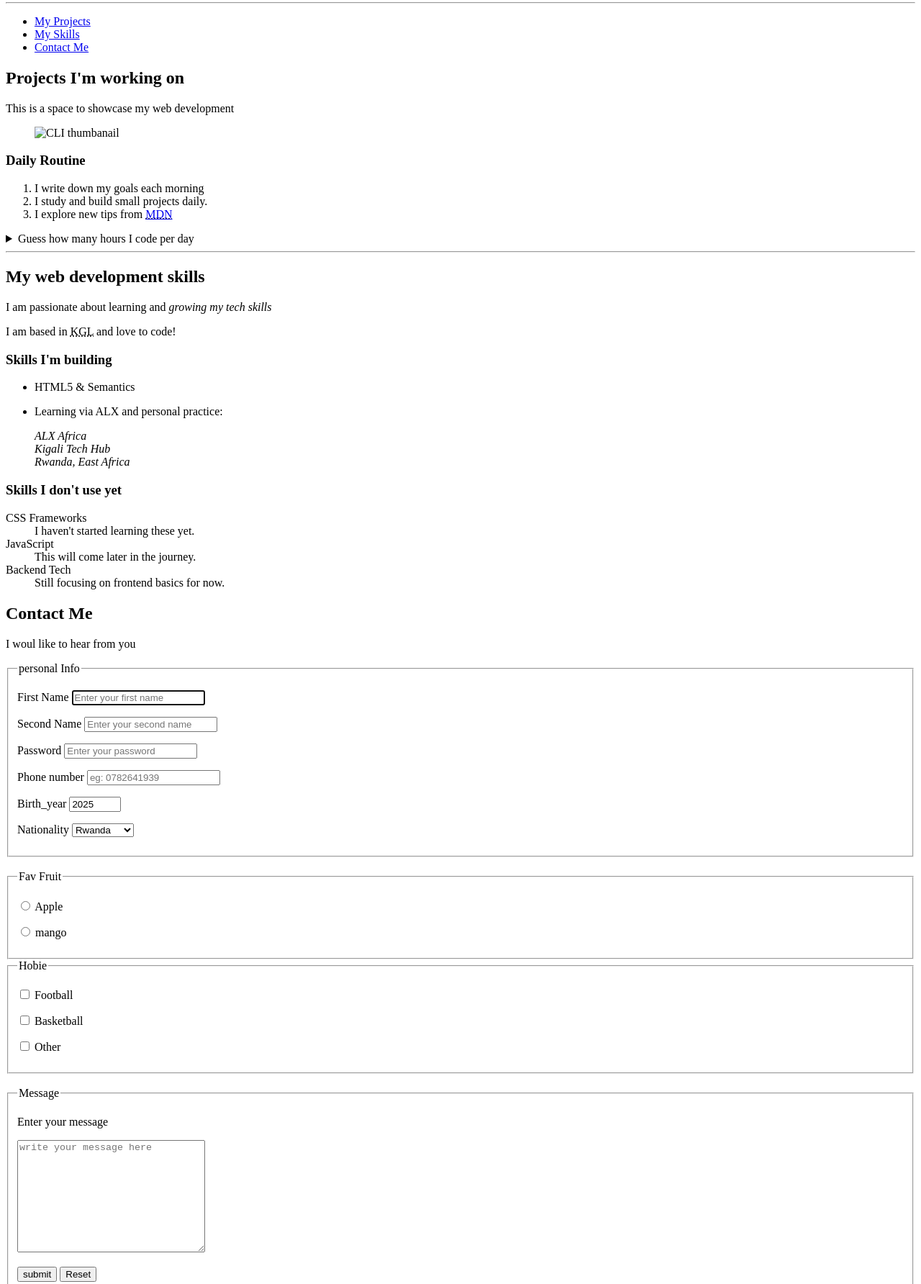
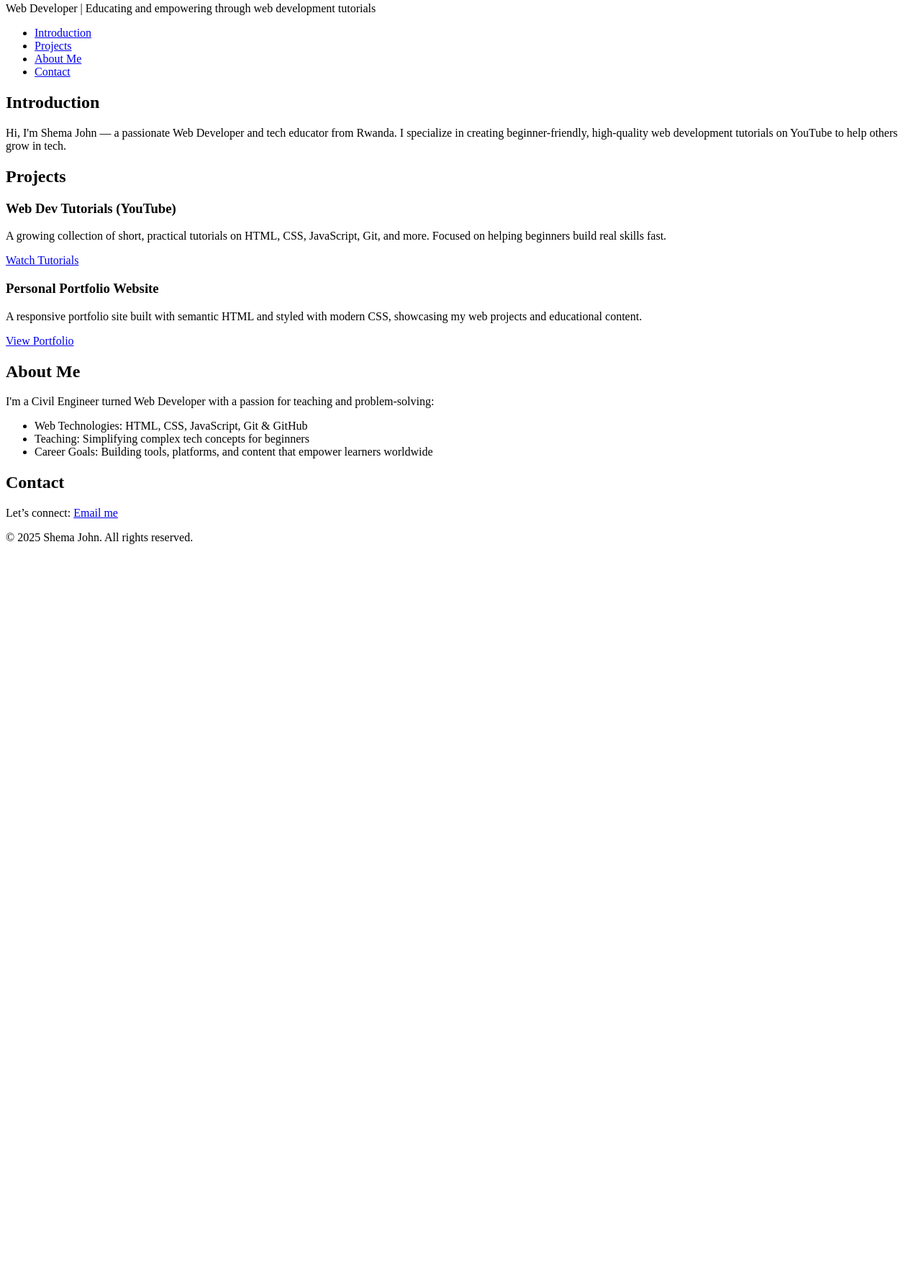
Before and after one commit to JohnShema/My_First_Portfolio, a plain HTML site: page portfolio/index.html in a window 1280 px wide. Shown: the part 77-1861 px from the top of the page at 72% size. After the commit the page ends 849 px from the top, so only its background shows below. Drawn offline with Linux system fonts and the light colour scheme.

Commit message:
corrected mistakes that was in this task

```diff
--- a/portfolio/index.html
+++ b/portfolio/index.html
@@ -1,258 +1,83 @@
 <!DOCTYPE html>
 <html lang="en">
   <head>
-    <meta charset="UTF-8" />
+    <meta charset="utf-8" />
+    <title>Shema John - Personal Portfolio</title>
     <meta name="viewport" content="width=device-width, initial-scale=1.0" />
-    <title>My Portfolio</title>
   </head>
   <body>
     <header>
-      <h1>Welcome to my portfolio</h1>
-
-      <hr />
+      <h1>Shema John</h1>
+      <p>
+        Web Developer | Educating and empowering through web development
+        tutorials
+      </p>
+    </header>
 
     <nav>
       <ul>
-          <li><a href="#projects">My Projects</a></li>
-          <li><a href="#skills">My Skills</a></li>
-          <li><a href="#contactMe">Contact Me</a></li>
+        <li><a href="#introduction">Introduction</a></li>
+        <li><a href="#projects">Projects</a></li>
+        <li><a href="#about">About Me</a></li>
+        <li><a href="#contact">Contact</a></li>
       </ul>
     </nav>
-    </header>
-    <main>
-      <article id="projects">
-        <section>
-          <h2>Projects I'm working on</h2>
-          <p>This is a space to showcase my web development</p>
-          <figure>
-            <img
-              src="command_line.png"
-              alt="CLI thumbanail"
-              width="300"
-              height="200"
-              loading="lazy"
-              title="my first YouTube Video thumbanail"
-            />
-          </figure>
-        </section>
-        <section>
-          <h3>Daily Routine</h3>
-          <ol>
-            <li>I write down my goals each morning</li>
-            <li>I study and build small projects daily.</li>
-            <li>
-              I explore new tips from
-              <abbr title="Mozilla Developer Network"
-                ><a href="https://developer.mozilla.org" target="_blank"
-                  >MDN</a
-                ></abbr
-              >
-            </li>
-          </ol>
-          <aside>
-            <details>
-              <summary>Guess how many hours I code per day</summary>
+
+    <section id="introduction">
+      <h2>Introduction</h2>
       <p>
-                I code everyday morning from 8:00 am and code like for 3 hours
-              </p>
-            </details>
-          </aside>
-        </section>
-      </article>
-
-      <hr />
-
-      <article id="skills">
-        <section>
-          <h2>My web development skills</h2>
-          <p>
-            I am passionate about learning and <em>growing my tech skills</em>
-          </p>
-          <p>
-            I am based in <abbr title="Kigali, Rwanda">KGL</abbr> and love to
-            code!
+        Hi, I'm Shema John — a passionate Web Developer and tech educator from
+        Rwanda. I specialize in creating beginner-friendly, high-quality web
+        development tutorials on YouTube to help others grow in tech.
       </p>
     </section>
 
-        <section>
-          <h3>Skills I'm building</h3>
+    <section id="projects">
+      <h2>Projects</h2>
+      <article class="project">
+        <h3>Web Dev Tutorials (YouTube)</h3>
+        <p>
+          A growing collection of short, practical tutorials on HTML, CSS,
+          JavaScript, Git, and more. Focused on helping beginners build real
+          skills fast.
+        </p>
+        <a href="#" target="_blank">Watch Tutorials</a>
+        <!-- Replace # with your YouTube channel link -->
+      </article>
+      <article class="project">
+        <h3>Personal Portfolio Website</h3>
+        <p>
+          A responsive portfolio site built with semantic HTML and styled with
+          modern CSS, showcasing my web projects and educational content.
+        </p>
+        <a href="#" target="_blank">View Portfolio</a>
+        <!-- Replace # with your portfolio link if available -->
+      </article>
+    </section>
+
+    <section id="about">
+      <h2>About Me</h2>
+      <p>
+        I'm a Civil Engineer turned Web Developer with a passion for teaching
+        and problem-solving:
+      </p>
       <ul>
-            <li><p>HTML5 & Semantics</p></li>
+        <li>Web Technologies: HTML, CSS, JavaScript, Git & GitHub</li>
+        <li>Teaching: Simplifying complex tech concepts for beginners</li>
         <li>
-              <p>Learning via ALX and personal practice:</p>
-              <address>
-                ALX Africa <br />
-                Kigali Tech Hub <br />
-                Rwanda, East Africa
-              </address>
+          Career Goals: Building tools, platforms, and content that empower
+          learners worldwide
         </li>
       </ul>
     </section>
 
-        <section>
-          <h3>Skills I don't use yet</h3>
-          <dl>
-            <dt>CSS Frameworks</dt>
-            <dd>I haven't started learning these yet.</dd>
-            <dt>JavaScript</dt>
-            <dd>This will come later in the journey.</dd>
-            <dt>Backend Tech</dt>
-            <dd>Still focusing on frontend basics for now.</dd>
-          </dl>
+    <section id="contact">
+      <h2>Contact</h2>
+      <p>Let’s connect: <a href="mailto:shemajohnn@gmail.com">Email me</a></p>
     </section>
-      </article>
-
-      <article id="contactMe">
-        <h2>Contact Me</h2>
-        <p>I woul like to hear from you</p>
-        <fieldset>
-          <legend>personal Info</legend>
-          <form action="">
-            <p>
-              <label for="firstName">First Name</label>
-              <input
-                type="text"
-                id="fistName"
-                name="firstName"
-                required
-                autocomplete="on"
-                autofocus
-                placeholder="Enter your first name"
-              />
-            </p>
-            <p>
-              <label for="SecondName">Second Name</label>
-              <input
-                type="text"
-                id="SecondName"
-                name="SecondName"
-                required
-                autocomplete="on"
-                placeholder="Enter your second name"
-              />
-            </p>
-            <p>
-              <label for="password">Password</label>
-              <input
-                type="password"
-                id="password"
-                name="password"
-                required
-                placeholder="Enter your password"
-              />
-            </p>
-            <p>
-              <label for="phone">Phone number</label>
-              <input
-                type="phone"
-                id="phone"
-                name="phone"
-                required
-                placeholder="eg: 0782641939"
-                pattern="[0-9]{3}[0-9]{3}[0-9]{4}"
-              />
-            </p>
-            <p>
-              <label for="bith_year">Birth_year</label>
-              <input
-                type="number"
-                id="number"
-                name="number"
-                required
-                min="1990"
-                max="2025"
-                step="1"
-                value="2025"
-              />
-            </p>
-            <p>
-              <label for="nationality">Nationality</label>
-              <select name="nationality" id="nationality">
-                <optgroup label=" Africa">
-                  <option value="Rwanda">Rwanda</option>
-                  <option value="Kenya">Kenya</option>
-                  <option value="Nigeria">Nigeria</option>
-                </optgroup>
-                <optgroup label=" Asia">
-                  <option value="India">India</option>
-                  <option value="China">China</option>
-                </optgroup>
-                <optgroup label=" America">
-                  <option value="USA">USA</option>
-                  <option value="Canada">Canada</option>
-                </optgroup>
-              </select>
-            </p>
-          </form>
-        </fieldset>
-        <br />
-        <fieldset>
-          <legend>Fav Fruit</legend>
-          <p>
-            <input type="radio" name="fruit" id="apple" value="apple" />
-            <label for="apple">Apple</label>
-          </p>
-          <p>
-            <input type="radio" name="fruit" id="mango" value="mango" />
-            <label for="mango">mango</label>
-          </p>
-        </fieldset>
-        <fieldset>
-          <legend>Hobie</legend>
-          <p>
-            <input
-              type="checkbox"
-              name="hobie"
-              id="football"
-              value="football"
-            />
-            <label for="football">Football</label>
-          </p>
-          <p>
-            <input
-              type="checkbox"
-              name="hobie"
-              id="Basketball"
-              value="Basketball"
-            />
-            <label for="Basketball">Basketball</label>
-          </p>
-          <p>
-            <input
-              type="checkbox"
-              name="hobie"
-              id="otherHobie"
-              value="otherHobie"
-            />
-            <label for="otherHobie">Other</label>
-          </p>
-        </fieldset>
-        <br />
-        <fieldset>
-          <legend>Message</legend>
-          <p>
-            <label for="message">Enter your message</label>
-          </p>
-          <textarea
-            name="message"
-            id="message"
-            cols="30"
-            rows="10"
-            placeholder="write your message here"
-          ></textarea>
-          <p>
-            <button type="submit">submit</button>
-            <button type="reset">Reset</button>
-          </p>
-        </fieldset>
-      </article>
-    </main>
 
     <footer>
-      <hr />
-
-      &lt;&lt;&lt; &copy; <a href="about.html">Shema John</a> &gt;&gt;&gt;
-      <p><a href="#">Back to Top</a></p>
+      <p>&copy; 2025 Shema John. All rights reserved.</p>
     </footer>
   </body>
 </html>
```
Lines whose indentation alone changed are shown as unchanged.
